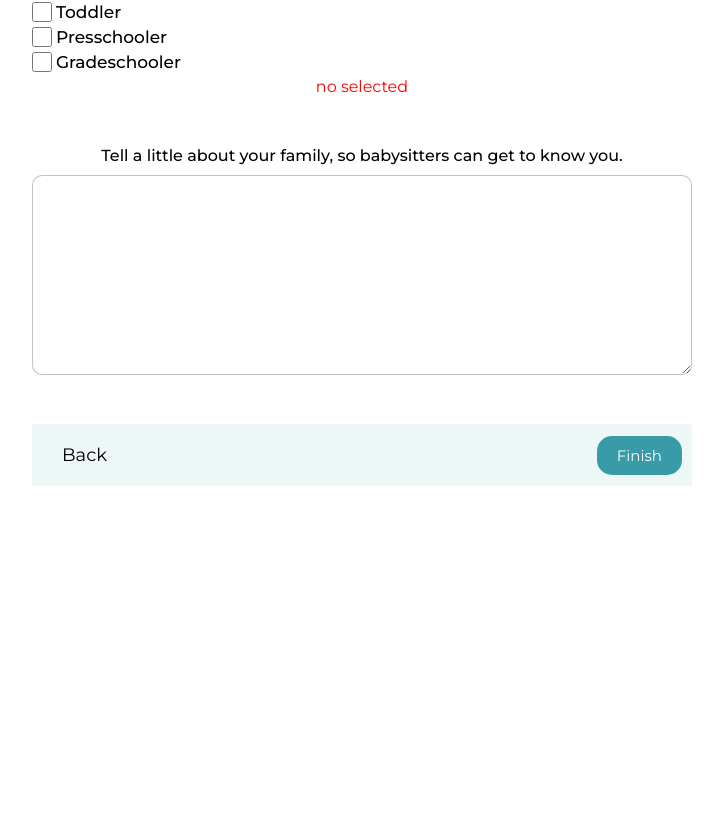
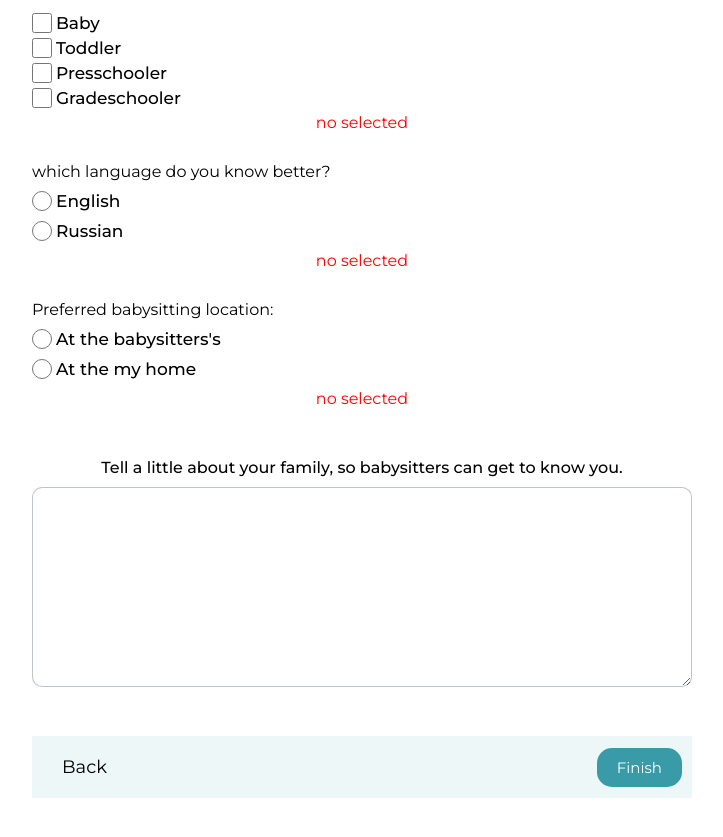
Before and after one commit to nicatabdullay3v/DayeApp, a React (Vite) app: page /Register/CreateProfile/ComplateSignUp in a window 1280 px wide. Shown: the part 751-1588 px from the top of the page, without its empty margins (278-1001 px from the left). Before the commit the page ends 1287 px from the top, so only its background shows below. Built offline with nearby package versions, Linux system fonts and the light colour scheme; what yup-password would draw is missing.

Commit message:
register parent completed

```diff
--- a/db.json
+++ b/db.json
@@ -341,6 +341,58 @@
       "phone": "0505555555",
       "Favorited": 10,
       "id": 13
+    },
+    {
+      "isBabysitter": true,
+      "firstName": "Madonna",
+      "lastName": "Daniel",
+      "email": "toka@mailinator.com",
+      "password": "Pa$$w0rd!",
+      "education": "Doloremque suscipit ",
+      "experienceYear": "More than 1 year",
+      "experienceChildrenAge": "3-5",
+      "price": 84,
+      "about": "Rerum et voluptates ",
+      "wishList": [],
+      "driverLicense": true,
+      "Haschildren": true,
+      "location": "At the babysitters's",
+      "car": true,
+      "smoker": true,
+      "Languages": "Russian",
+      "reviews": [],
+      "references": [],
+      "provided": [],
+      "activities": [],
+      "phone": "050",
+      "Favorited": 10,
+      "id": 14
+    },
+    {
+      "isBabysitter": true,
+      "firstName": "Joshua",
+      "lastName": "Pittman",
+      "email": "supiluxa@mailinator.com",
+      "password": "Pa$$w0rd!",
+      "education": "Velit expedita asper",
+      "experienceYear": "More than 4 year",
+      "experienceChildrenAge": "5-7",
+      "price": 68,
+      "about": "Esse provident voladasdas",
+      "wishList": [],
+      "driverLicense": false,
+      "Haschildren": false,
+      "location": "At the babysitters's",
+      "car": false,
+      "smoker": true,
+      "Languages": "English",
+      "reviews": [],
+      "references": [],
+      "provided": [],
+      "activities": [],
+      "phone": "0505555555",
+      "Favorited": 10,
+      "id": 15
     }
   ],
   "babysitterswanted": [
@@ -349,6 +401,9 @@
       "lastName": "Alvarez",
       "email": "nikemo@mailinator.com",
       "location": "At the babysitters's",
+      "address": "Repudiandae cupidata",
+      "numberofChildren": "326",
+      "childrenAge": "5-7",
       "Favorited": 15,
       "password": "Hamida123!",
       "Languages": "English",
@@ -482,6 +537,9 @@
         },
         {
           "comment": "good"
+        },
+        {
+          "comment": "axirki canceli yazdiq"
         }
       ],
       "id": 1
--- a/src/components/BabySittingJobsDetail/BabySittingJobsDetailAbout/BabySittingJobsDetailAbout.scss
+++ b/src/components/BabySittingJobsDetail/BabySittingJobsDetailAbout/BabySittingJobsDetailAbout.scss
@@ -13,6 +13,7 @@
       padding: 20px;
       max-width: 900px;
       display: flex;
+      gap: 20px;
       flex-wrap: wrap;
       flex-direction: column;
 
@@ -30,24 +31,28 @@
         display: flex;
         justify-content: space-between;
         flex-wrap: wrap;
+        gap: 20px;
       }
       .location {
         display: flex;
         flex-wrap: wrap;
 
         justify-content: space-between;
+        gap: 20px;
       }
       .education {
         flex-wrap: wrap;
 
         display: flex;
         justify-content: space-between;
+        gap: 20px;
       }
       .has_children {
         flex-wrap: wrap;
 
         display: flex;
         justify-content: space-between;
+        gap: 20px;
       }
       .icon_text {
         display: flex;
@@ -59,9 +64,11 @@
     }
     .baby_sitters_about_right {
       padding: 20px;
-      max-width: 400px;
+      max-width: max-content;
       display: flex;
       flex-direction: column;
+
+      gap: 20px;
 
       flex-wrap: wrap;
 
@@ -85,24 +92,28 @@
         justify-content: space-between;
         align-items: center;
         flex-wrap: wrap;
+        gap: 20px;
       }
       .car {
         display: flex;
         justify-content: space-between;
         align-items: center;
         flex-wrap: wrap;
+        gap: 10px;
       }
       .favorited {
         display: flex;
         justify-content: space-between;
         align-items: center;
         flex-wrap: wrap;
+        gap: 20px;
       }
       .language {
         display: flex;
         justify-content: space-between;
         align-items: center;
         flex-wrap: wrap;
+        gap: 20px;
       }
     }
   }
--- a/src/pages/Register/ParentRegisterStepOne/ParendRegister.scss
+++ b/src/pages/Register/ParentRegisterStepOne/ParendRegister.scss
@@ -106,6 +106,38 @@
         }
       }
     }
+    .selectLanguage {
+      display: flex;
+      flex-direction: column;
+      gap: 10px;
+      .input {
+        display: flex;
+        gap: 4px;
+        input {
+          width: 20px;
+        }
+        label {
+          font-size: 17px;
+          font-weight: 500;
+        }
+      }
+    }
+    .location {
+      display: flex;
+      flex-direction: column;
+      gap: 10px;
+      .input {
+        display: flex;
+        gap: 4px;
+        input {
+          width: 20px;
+        }
+        label {
+          font-size: 17px;
+          font-weight: 500;
+        }
+      }
+    }
   }
   .description {
     display: flex;
--- a/src/pages/Register/ParentRegisterStepOne/ParentRegisterStepOne.jsx
+++ b/src/pages/Register/ParentRegisterStepOne/ParentRegisterStepOne.jsx
@@ -12,11 +12,20 @@ import axios from "axios";
 function ParentRegisterStepOne() {
   const Parent = JSON.parse(localStorage.getItem("userParent"));
   const [post, setPost] = useState(false);
+  const [location, setLocation] = useState("");
+
+  const [selectLanguage, setselectLanguage] = useState("");
   const [selected, setSelected] = useState("");
   useEffect(() => {}, [post]);
   let navigate = useNavigate();
   const handleChange = (event) => {
     setSelected(event.target.value);
+  };
+  const handleChangeLanguage = (event) => {
+    setselectLanguage(event.target.value);
+  };
+  const handleChangeLocation = (event) => {
+    setLocation(event.target.value);
   };
   const formik = useFormik({
     initialValues: {
@@ -45,6 +54,9 @@ function ParentRegisterStepOne() {
         Parent.about = values.about;
         Parent.childrenAge = selected;
         Parent.wishList = [];
+        Parent.location = location;
+        Parent.Languages = selectLanguage;
+
         axios
           .post("http://localhost:3000/babysitterswanted", Parent)
           .then((res) => console.log(res.data));
@@ -61,6 +73,13 @@ function ParentRegisterStepOne() {
       <div className="parent-step-one">
         <div className="head-img">
           <div className="text">
+            <button
+              onClick={() => {
+                navigate(-1);
+              }}
+            >
+              Back
+            </button>
             <p>Create you profile</p>
           </div>
           <div className="img-box">
@@ -191,6 +210,78 @@ function ParentRegisterStepOne() {
                 <div style={{ color: "white", fontSize: "16px" }}>sadasd</div>
               )}
             </div>
+            <div className="selectLanguage">
+              <p>which language do you know better?</p>
+              <div className="input">
+                <input
+                  name="selectlanguage"
+                  value="English"
+                  onChange={handleChangeLanguage}
+                  id="langeageOne"
+                  type="radio"
+                />
+                <label htmlFor="langeageOne">English</label>
+              </div>
+              <div className="input">
+                <input
+                  onChange={handleChangeLanguage}
+                  name="selectlanguage"
+                  value="Russian"
+                  id="languageTwo"
+                  type="radio"
+                />
+                <label htmlFor="languageTwo">Russian</label>
+              </div>
+              {!selectLanguage ? (
+                <div
+                  style={{
+                    textAlign: "center",
+                    color: "red",
+                    fontSize: "16px",
+                  }}
+                >
+                  no selected
+                </div>
+              ) : (
+                <div style={{ color: "white", fontSize: "16px" }}>sadasd</div>
+              )}
+            </div>
+            <div className="location">
+              <p>Preferred babysitting location:</p>
+              <div className="input">
+                <input
+                  name="selectLocation"
+                  value="At the babysitters's"
+                  id="locationBabysitter"
+                  type="radio"
+                  onChange={handleChangeLocation}
+                />
+                <label htmlFor="locationBabysitter">At the babysitters's</label>
+              </div>
+              <div className="input">
+                <input
+                  name="selectLocation"
+                  value="At the my home"
+                  id="locationHome"
+                  type="radio"
+                  onChange={handleChangeLocation}
+                />
+                <label htmlFor="havechildno">At the my home</label>
+              </div>
+              {!location ? (
+                <div
+                  style={{
+                    textAlign: "center",
+                    color: "red",
+                    fontSize: "16px",
+                  }}
+                >
+                  no selected
+                </div>
+              ) : (
+                <div style={{ color: "white", fontSize: "16px" }}>sadasd</div>
+              )}
+            </div>
           </div>
           <div className="description">
             <label htmlFor="about">
```
